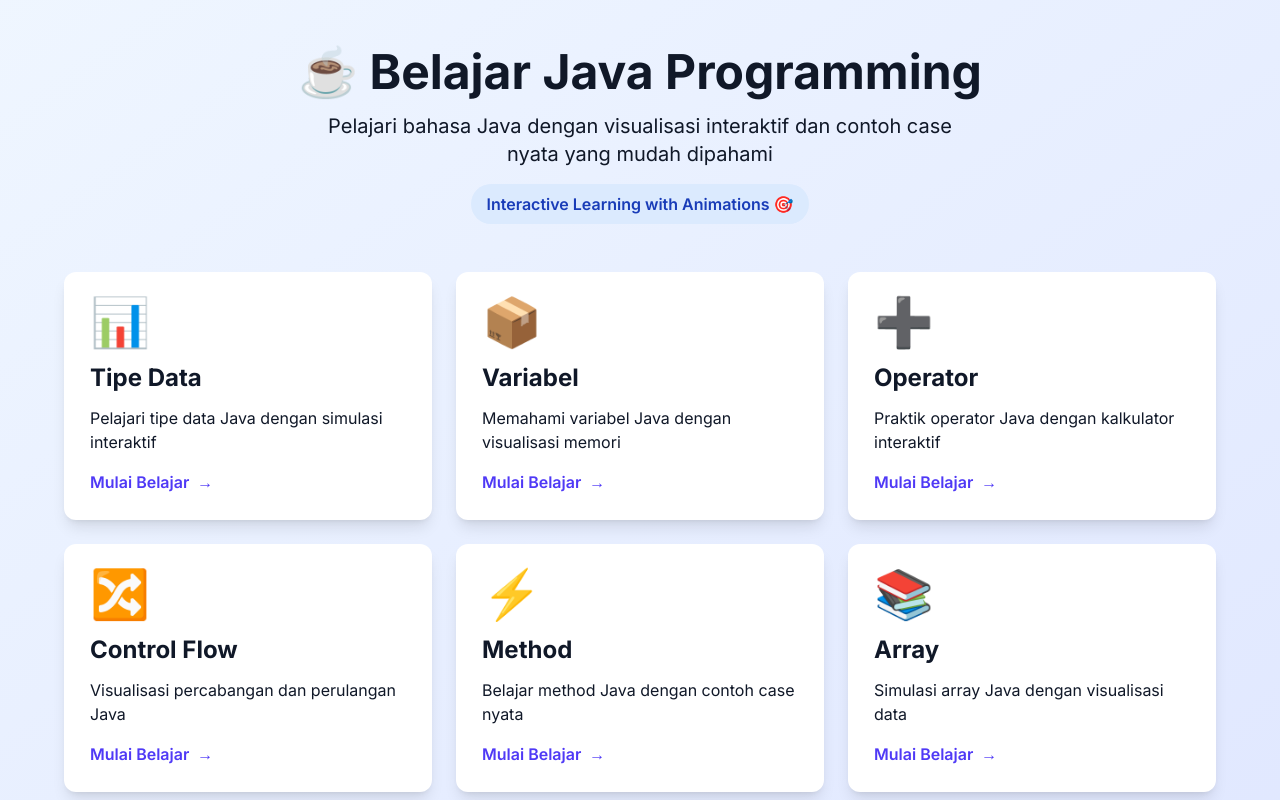
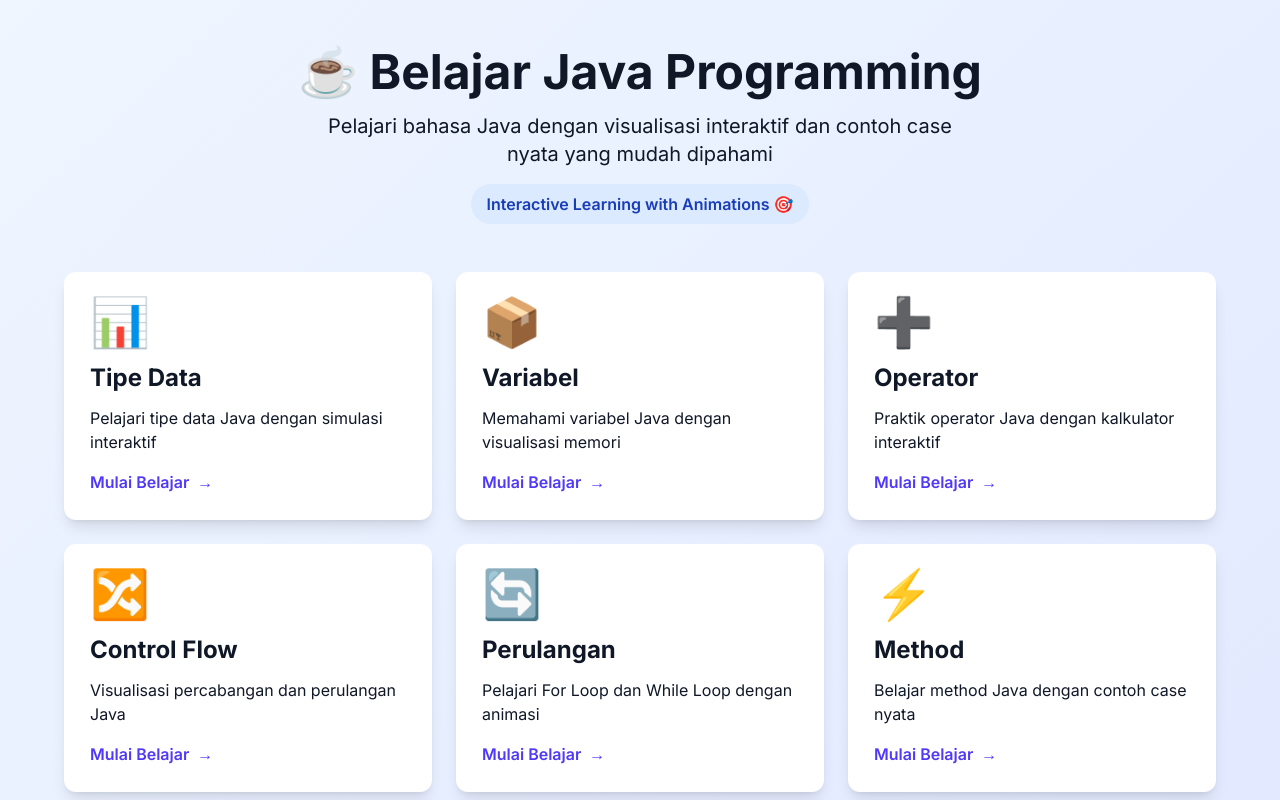
Before and after one commit to ZGE26/vibe-coding-alpro, a Next.js app: page / in a window 1280 px wide. Shown: the top 800 px of the page. Built offline with nearby package versions, Linux system fonts and the light colour scheme.

Commit message:
Add Perulangan card to homepage

```diff
--- a/app/page.tsx
+++ b/app/page.tsx
@@ -32,13 +32,20 @@ export default function Home() {
     },
     {
       id: 5,
+      title: 'Perulangan',
+      description: 'Pelajari For Loop dan While Loop dengan animasi',
+      href: '/perulangan',
+      icon: '🔄'
+    },
+    {
+      id: 6,
       title: 'Method',
       description: 'Belajar method Java dengan contoh case nyata',
       href: '/method',
       icon: '⚡'
     },
     {
-      id: 6,
+      id: 7,
       title: 'Array',
       description: 'Simulasi array Java dengan visualisasi data',
       href: '/array',
```
